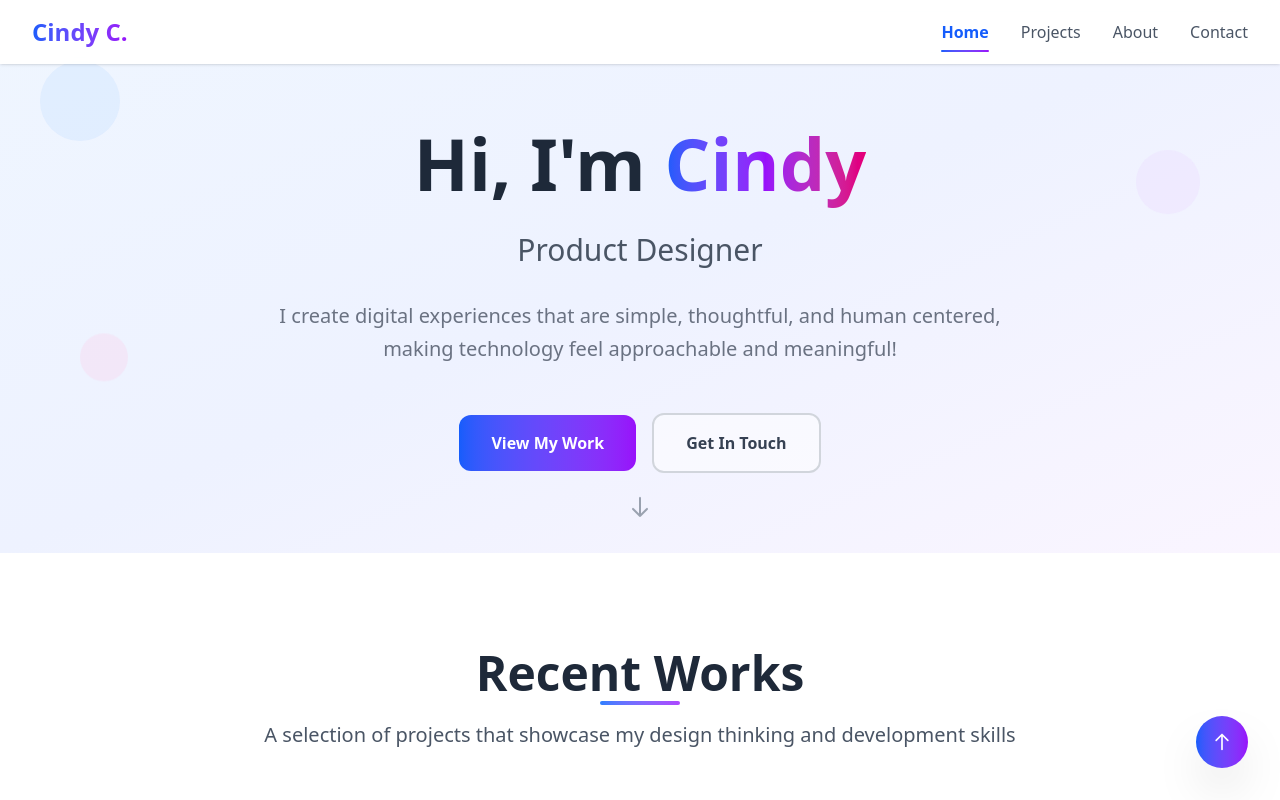
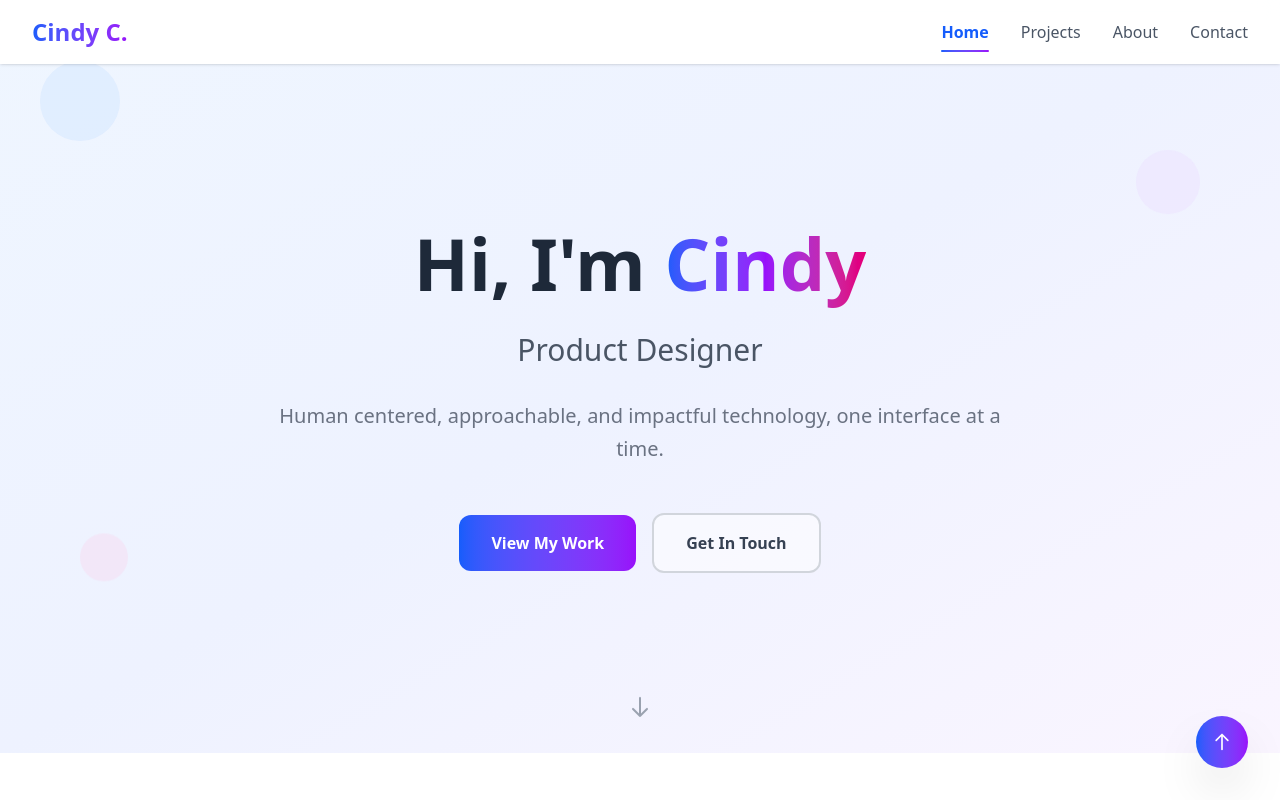
Before and after one commit to Cindy0815/cindy-portfolio, a React (Vite) app: page / in a window 1280 px wide. Shown: the top 800 px of the page. Built offline with nearby package versions, Linux system fonts and the light colour scheme.

Commit message:
updated cards

```diff
--- a/src/App.jsx
+++ b/src/App.jsx
@@ -265,7 +265,7 @@ function App() {
       {/* Hero Section */}
       <section
         id="home"
-        className="relative pt-20 pb-20 bg-gradient-to-br from-blue-50 via-indigo-50 to-purple-50 overflow-hidden"
+        className="relative pt-45 pb-45 bg-gradient-to-br from-blue-50 via-indigo-50 to-purple-50 overflow-hidden"
       >
         {/* Floating elements */}
         <div
@@ -305,12 +305,12 @@ function App() {
                 >
                   Product Designer
                 </span>
+
+
               </div>
 
               <p className="text-lg md:text-xl text-gray-500 mb-12 max-w-3xl mx-auto leading-relaxed">
-                I create digital experiences that are simple, thoughtful, and
-                human centered, making technology feel approachable and
-                meaningful!
+              Human centered, approachable, and impactful technology, one interface at a time.
               </p>
 
               <div className="flex flex-col sm:flex-row gap-4 justify-center items-center">
```
